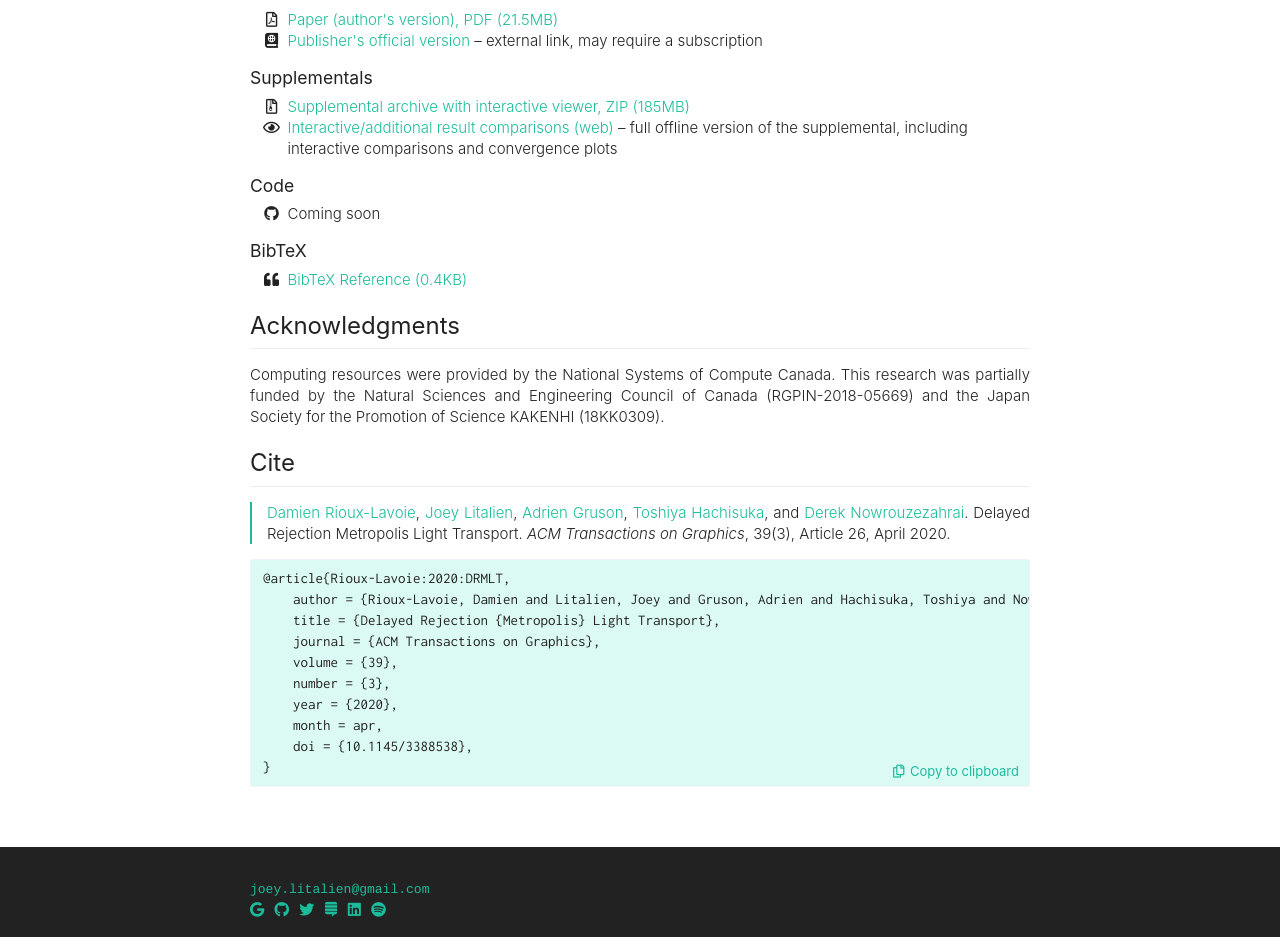
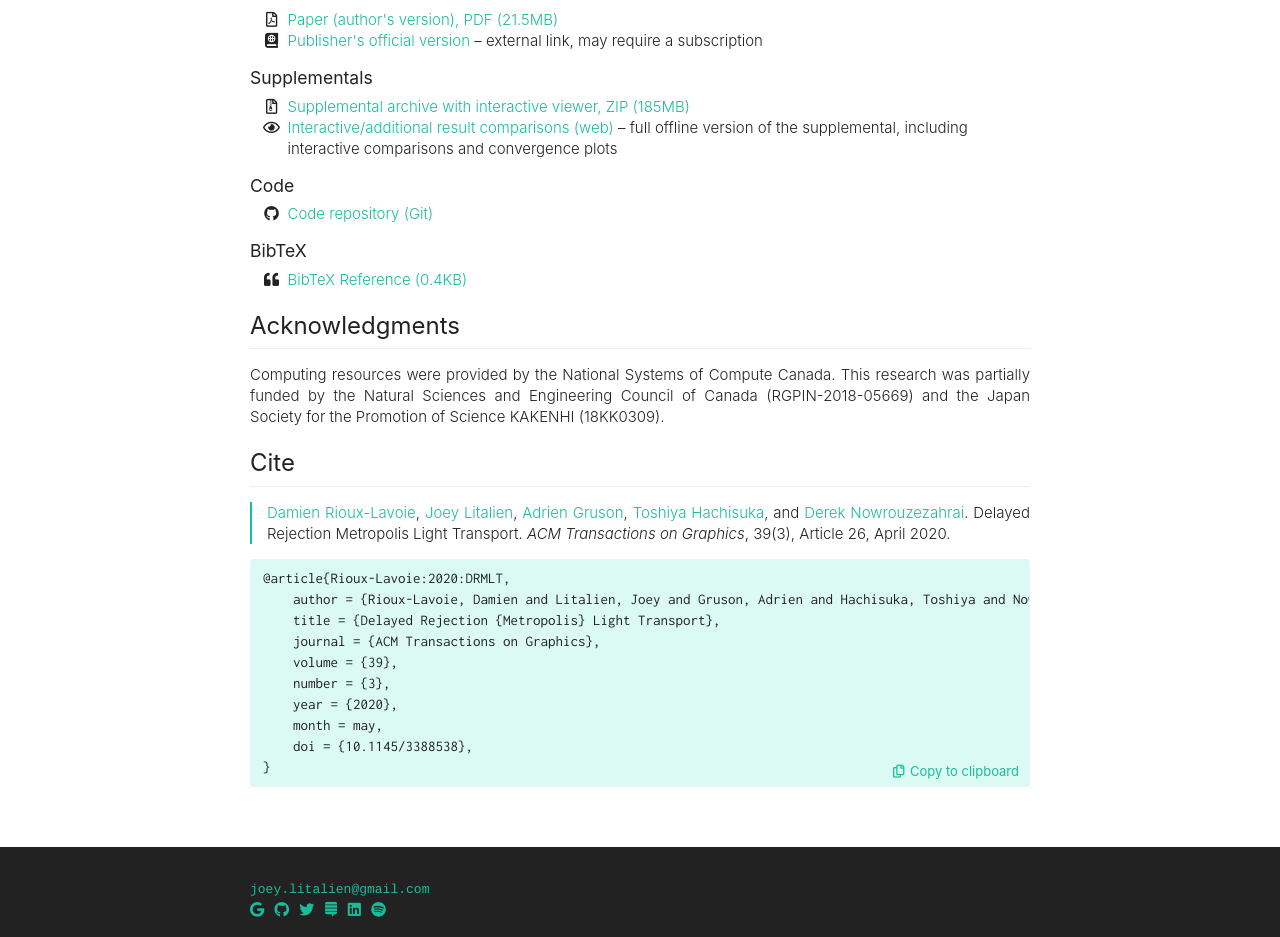
Before and after one commit to joeylitalien/joeylitalien.github.io, a Jekyll site: the page built from _publications/drmlt.md, in a window 1280 px wide. Shown: the part 1267-2204 px from the top of the page. Built offline with Jekyll 4.4.1, drawn with Linux system fonts in a browser that asks for light colours; nearby versions of some CDN libraries.

Commit message:
Added code release; fixed supplmentary .zip bad URL

```diff
--- a/_layouts/pub.html
+++ b/_layouts/pub.html
@@ -80,7 +80,7 @@
       <ul class="fa-ul">
         {% if dl.supplementary.file %}
         <li><span class="fa-li"><i class="far fa-file-archive"></i></span>
-          <a href="{{ dl.supplementary.url }}">Supplemental archive with interactive viewer, ZIP ({{ dl.supplementary.size }})</a>
+          <a href="{{ dl.supplementary.file }}">Supplemental archive with interactive viewer, ZIP ({{ dl.supplementary.size }})</a>
         </li>
         {% endif %}
         {% if dl.supplementary.url %}
--- a/_publications/drmlt.md
+++ b/_publications/drmlt.md
@@ -87,7 +87,7 @@
         volume = {39},
         number = {3},
         year = {2020},
-        month = apr,
+        month = may,
         doi = {10.1145/3388538},
     }
 
--- a/index.html
+++ b/index.html
@@ -90,14 +90,14 @@
               <li class="fa-li"><i class="far fa-file-pdf"></i>
                 <a href="{{ dl.paper.file }}">Paper ({{ dl.paper.size }} .pdf)</a>
               </li>
-              {% if dl.doi.url %}
+              <!--{% if dl.doi.url %}
               <li class="fa-li"><i class="fas fa-atlas"></i>
                 <a href="{{ dl.doi.url }}">Publisher's version</a>
               </li>
-              {% endif %}
+              {% endif %}-->
               {% if dl.supplementary.file %}
               <li class="fa-li"><i class="far fa-file-archive"></i>
-                <a href="{{ dl.supplementary.url }}">Supp. ({{ dl.supplementary.size }} .zip)</a>
+                <a href="{{ dl.supplementary.file }}">Supp. ({{ dl.supplementary.size }} .zip)</a>
               </li>
               {% endif %}
               {% if dl.code.url and dl.code.published %}
```
Also changed, not shown: other parts of _publications/drmlt.md (+1 -1 lines), 3 other files.
